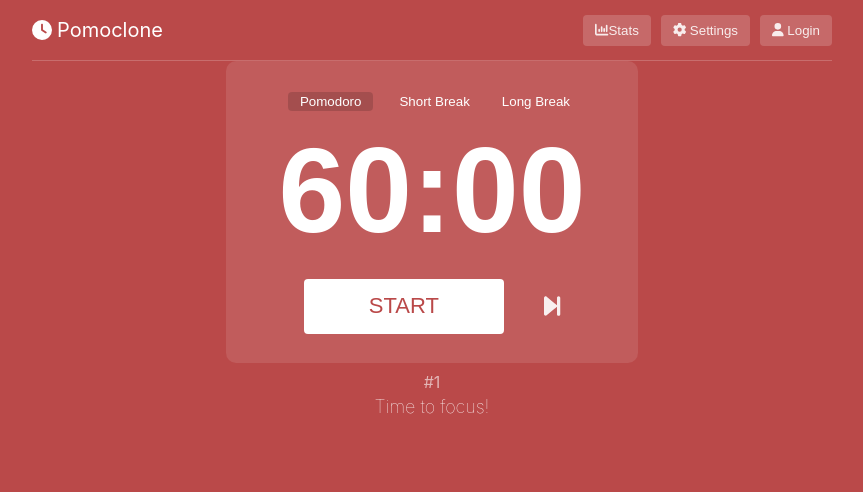
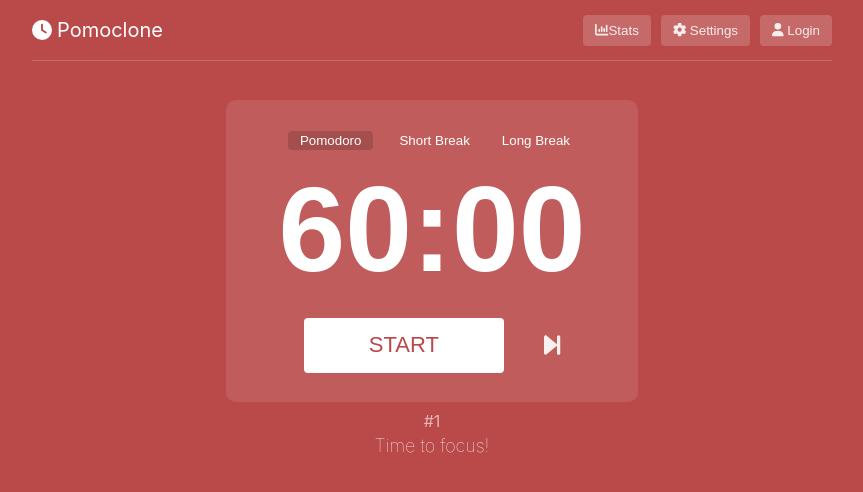
Before and after one commit to serena-marie/pomoclone, a React (Create React App) app: page / in a window 1280 px wide. Shown: the top 492 px of the page, without its empty margins (208-1071 px from the left). Built offline with nearby package versions, Linux system fonts and the light colour scheme.

Commit message:
refactor: Post merge file clean up

```diff
--- a/src/components/timer/hooks.js
+++ b/src/components/timer/hooks.js
@@ -1,7 +1,6 @@
 import { useEffect } from 'react';
 import { formatTitle, formatTime } from '../../utils/formattingHelpers';
-import { MILLISECONDS_PER_SECOND } from '../../consts/timeMaths';
-import { POMODORO } from '../../consts/modes';
+import { MILLISECONDS_PER_SECOND, POMODORO } from '../../consts';
 import { changeCurrentMode, updateCurrentRound } from '../../store/modeSlice';
 
 
--- a/src/styles/pomo.scss
+++ b/src/styles/pomo.scss
@@ -4,6 +4,7 @@
     background-color: rgb(255 255 255 / 10%);
     border-radius: 10px;
     padding: 0.75em 2em;
+    margin-top: 1.5em;
 }
 
 .timerStringContainer {
```
Also changed, not shown: 1 other file (tests, documents, lock files or other folders).
